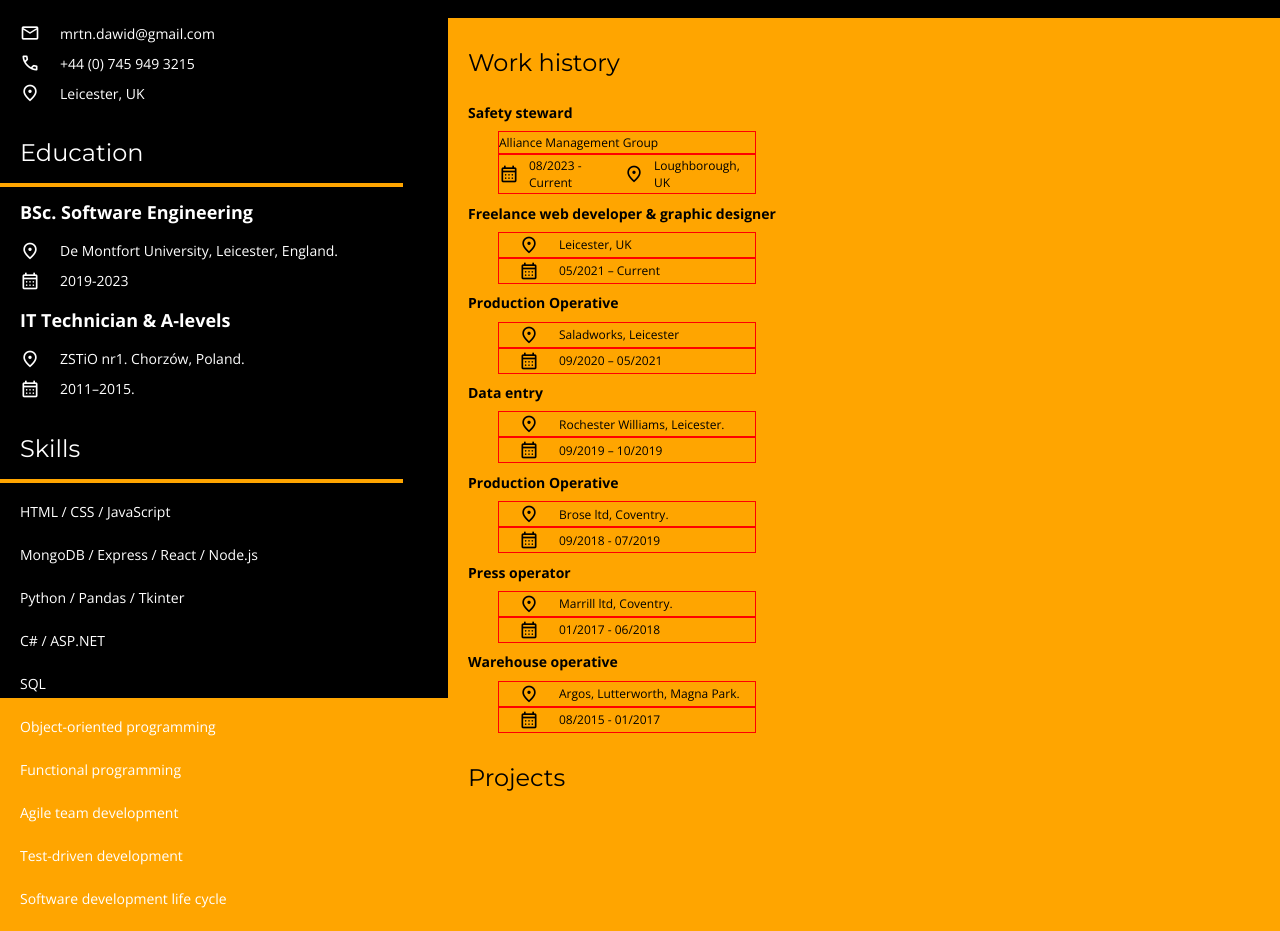
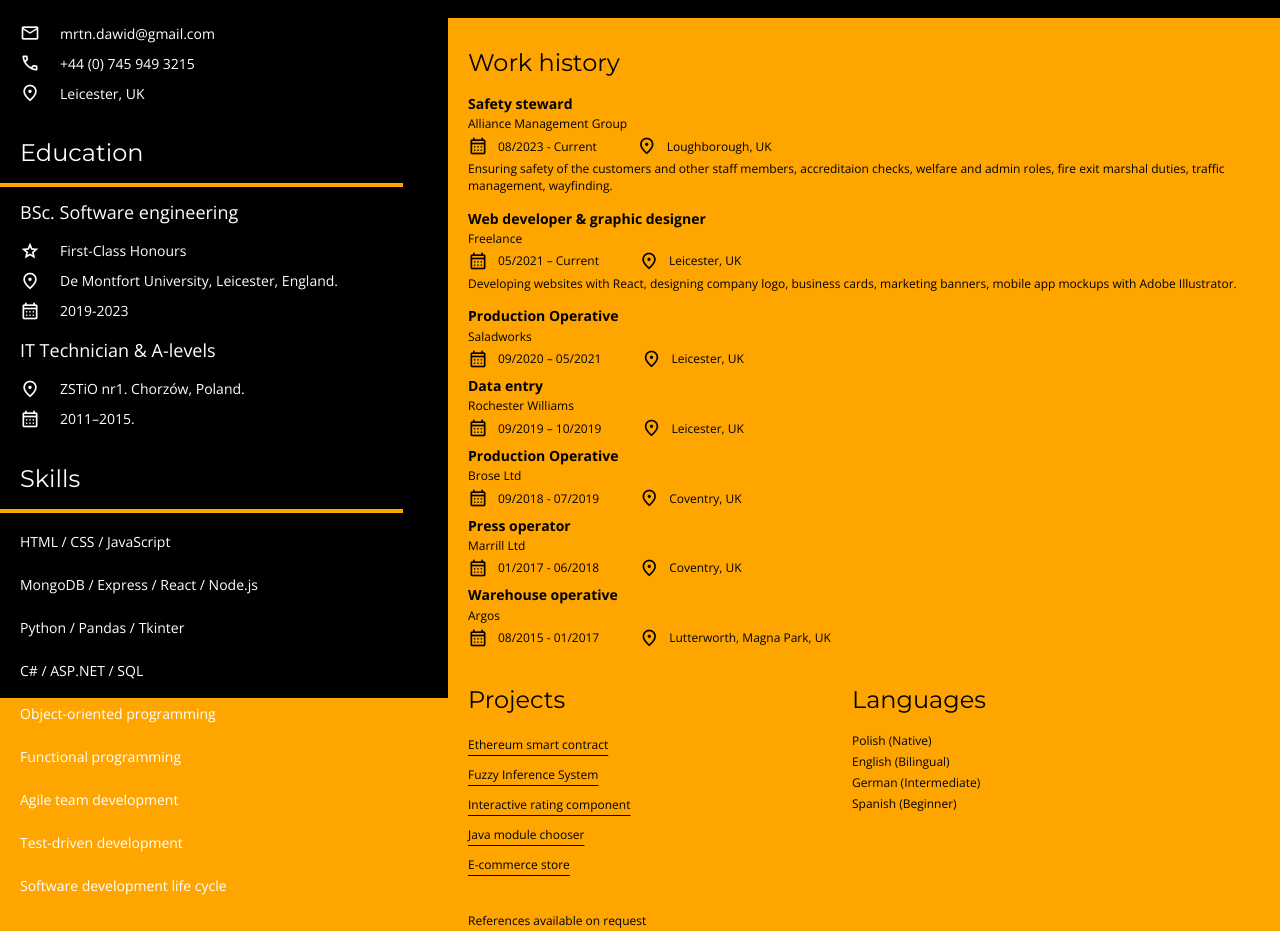
Before and after one commit to greenMakaroni/html-resume, a plain HTML site: page index.html in a window 1280 px wide. Shown: the part 180-1111 px from the top of the page. Drawn offline with nearby package versions, Linux system fonts and the light colour scheme.

Commit message:
finish software resume

```diff
--- a/index.css
+++ b/index.css
@@ -15,7 +15,7 @@
 
 .override-margin {
     margin-right: 10px;
-    margin-left: 0;
+    margin-left: 20px;
 }
 
 .zeroMP {
@@ -112,7 +112,7 @@ a {
     color: white;
     font-family: 'Open Sans', sans-serif;
     font-size: 18px;
-    font-weight: 600;
+    font-weight: 400;
 }
 
 .skills-item {
@@ -150,18 +150,17 @@ a {
 }
 
 .work-item {
-    width: 20vw;
     display: flex;
     align-items: center;
-    margin-left: 50px;
+    margin-left: 20px;
     font-family: 'Open Sans', sans-serif;
     font-size: 12px;
     font-weight: 400;
     padding-bottom: 2px;
     padding-top: 2px;
     color: black;
-    border: 1px solid red;
 }
+
 
 .workHeader {
     margin-left: 20px;
@@ -169,4 +168,43 @@ a {
     font-family: 'Open Sans', sans-serif;
     font-size: 14px;
     font-weight: 600;
+    line-height: 1px;
 }
+
+.flexRow {
+    display: flex;
+    flex-direction: row;
+    margin-bottom: 5px;
+    margin-left: -20px;
+}
+
+
+.minusMargin {
+    margin-top: -5px;
+}
+
+.project {
+    color: black;
+    margin-left: 20px;
+    font-family: 'Open Sans', sans-serif;
+    font-size: 12px;
+    font-weight: 400;
+    line-height: 30px;
+}
+
+.projects {
+    display: flex;
+    flex-direction: column;
+    width: 30vw;
+}
+
+.languages {
+    display: flex;
+    flex-direction: column;
+    width: 30vw;
+}
+
+.projectsLanguages {
+    display: flex;
+    flex-direction: row;
+}
--- a/index.html
+++ b/index.html
@@ -61,7 +61,13 @@
             </p>
             <h1 class="customHeader"> Education </h1>
             <div class="break"></div>
-        <h1 class="eduHeader"> BSc. Software Engineering</h1>
+            <h1 class="eduHeader"> BSc. Software engineering</h1>
+            <p class="contact-item zeroMP">
+                <span class="material-symbols-outlined">
+                    grade
+                </span>
+                First-Class Honours
+            </p>
             <p class="contact-item zeroMP">
                 <span class="material-symbols-outlined">
                     location_on
@@ -100,10 +106,7 @@
                 Python / Pandas / Tkinter
             </p>
             <p class="skills-item">
-           C# / ASP.NET
-        </p>
-        <p class="skills-item">
-            SQL
+                C# / ASP.NET / SQL
             </p>
             <p class="skills-item">
                 Object-oriented programming
@@ -124,104 +127,182 @@
         <div class="rightCol zeroMP">
             <h1 class="customRightHeader"> Work history </h1>
             <h1 class="workHeader"> Safety steward</h1>
-        <p class="work-item zeroMP">  Alliance Management Group</p>
+            <p class="work-item zeroMP "> Alliance Management Group</p>
+            <div class="flexRow">
                 <p class="work-item zeroMP">
-
                     <span class="material-symbols-outlined override-margin">
                         calendar_month
                     </span>
                     08/2023 - Current
+                </p>
+                <p class="work-item zeroMP">
                     <span class="material-symbols-outlined override-margin">
                         location_on
                     </span>
                     Loughborough, UK
                 </p>
+            </div>
+            <p class="work-item minusMargin ">
+                Ensuring safety of the customers and other staff members, accreditaion checks, welfare and admin roles, fire exit marshal duties, traffic management, wayfinding.
+            </p>
 
-
-        <h1 class="workHeader"> Freelance web developer & graphic designer </h1>
+            <h1 class="workHeader"> Web developer & graphic designer </h1>
+            <p class="work-item zeroMP ">
+                Freelance
+            </p>
+            <div class="flexRow">
                 <p class="work-item zeroMP">
-            <span class="material-symbols-outlined">
+                    <span class="material-symbols-outlined override-margin">
+                        calendar_month
+                    </span>
+                    05/2021 – Current
+                </p>
+                <p class="work-item zeroMP">
+                    <span class="material-symbols-outlined override-margin">
                         location_on
                     </span>
                     Leicester, UK
                 </p>
-        <p class="work-item zeroMP">
-            <span class="material-symbols-outlined">
-                calendar_month
-            </span>
-            05/2021 – Current
+            </div>
+            <p class="work-item minusMargin ">
+                Developing websites with React, designing company logo, business cards, marketing banners, mobile app mockups with Adobe Illustrator.
             </p>
 
+
+
             <h1 class="workHeader"> Production Operative </h1>
+            <p class="work-item zeroMP ">
+                Saladworks
+            </p>
+            <div class="flexRow">
                 <p class="work-item zeroMP">
-            <span class="material-symbols-outlined">
-                location_on
-            </span>
-            Saladworks, Leicester
-        </p>
-        <p class="work-item zeroMP">
-            <span class="material-symbols-outlined">
+                    <span class="material-symbols-outlined override-margin">
                         calendar_month
                     </span>
                     09/2020 – 05/2021
                 </p>
+                <p class="work-item zeroMP">
+                    <span class="material-symbols-outlined override-margin">
+                        location_on
+                    </span>
+                    Leicester, UK
+                </p>
+            </div>
 
             <h1 class="workHeader"> Data entry </h1>
+            <p class="work-item zeroMP ">
+                Rochester Williams
+            </p>
+            <div class="flexRow">
                 <p class="work-item zeroMP">
-            <span class="material-symbols-outlined">
-                location_on
-            </span>
-            Rochester Williams, Leicester.
-        </p>
-        <p class="work-item zeroMP">
-            <span class="material-symbols-outlined">
+                    <span class="material-symbols-outlined override-margin">
                         calendar_month
                     </span>
                     09/2019 – 10/2019
                 </p>
+                <p class="work-item zeroMP">
+                    <span class="material-symbols-outlined override-margin">
+                        location_on
+                    </span>
+                    Leicester, UK
+                </p>
+            </div>
 
             <h1 class="workHeader"> Production Operative </h1>
+            <p class="work-item zeroMP ">
+                Brose Ltd
+            </p>
+            <div class="flexRow">
                 <p class="work-item zeroMP">
-            <span class="material-symbols-outlined">
-                location_on
-            </span>
-            Brose ltd, Coventry.
-        </p>
-        <p class="work-item zeroMP">
-            <span class="material-symbols-outlined">
+                    <span class="material-symbols-outlined override-margin">
                         calendar_month
                     </span>
                     09/2018 - 07/2019
                 </p>
+                <p class="work-item zeroMP">
+                    <span class="material-symbols-outlined override-margin">
+                        location_on
+                    </span>
+                    Coventry, UK
+                </p>
+            </div>
+
+
 
             <h1 class="workHeader"> Press operator </h1>
+            <p class="work-item zeroMP ">
+                Marrill Ltd
+            </p>
+            <div class="flexRow">
                 <p class="work-item zeroMP">
-            <span class="material-symbols-outlined">
-                location_on
-            </span>
-            Marrill ltd, Coventry.
-        </p>
-        <p class="work-item zeroMP">
-            <span class="material-symbols-outlined">
+                    <span class="material-symbols-outlined override-margin">
                         calendar_month
                     </span>
                     01/2017 - 06/2018
                 </p>
+                <p class="work-item zeroMP">
+                    <span class="material-symbols-outlined override-margin">
+                        location_on
+                    </span>
+                    Coventry, UK
+                </p>
+            </div>
+
+
 
             <h1 class="workHeader"> Warehouse operative </h1>
+            <p class="work-item zeroMP ">
+                Argos
+            </p>
+
+            <div class="flexRow">
                 <p class="work-item zeroMP">
-            <span class="material-symbols-outlined">
-                location_on
-            </span>
-            Argos, Lutterworth, Magna Park.
-        </p>
-        <p class="work-item zeroMP">
-            <span class="material-symbols-outlined">
+                    <span class="material-symbols-outlined override-margin">
                         calendar_month
                     </span>
                     08/2015 - 01/2017
                 </p>
+                <p class="work-item zeroMP">
+                    <span class="material-symbols-outlined override-margin">
+                        location_on
+                    </span>
+                    Lutterworth, Magna Park, UK
+                </p>
+            </div>
+
+            <div class="projectsLanguages">
+                <div class="projects">
                     <h1 class="customRightHeader"> Projects </h1>
+                    <a class="project" href="https://github.com/greenMakaroni/FYP"> Ethereum smart contract </a>
+                    <a class="project" href="https://github.com/greenMakaroni/fuzzy_logic_coursework"> Fuzzy Inference
+                        System </a>
+                    <a class="project" href="https://greenmakaroni.github.io/Interactive-rating-component/"> Interactive
+                        rating component </a>
+                    <a class="project" href="https://github.com/greenMakaroni/Module-Chooser-GUI"> Java module chooser
+                    </a>
+                    <a class="project" href="https://github.com/greenMakaroni/react-commercejs-storefront"> E-commerce
+                        store </a>
+                </div>
+                <div class="languages">
+                    <h1 class="customRightHeader"> Languages </h1>
+                    <p class="work-item zeroMP">
+                        Polish (Native)
+                    </p>
+                    <p class="work-item zeroMP">
+                        English (Bilingual)
+                    </p>
+                    <p class="work-item zeroMP">
+                        German (Intermediate)
+                    </p>
+                    <p class="work-item zeroMP">
+                        Spanish (Beginner)
+                    </p>
+                </div>
+            </div>
+            <br>
+            <p class="work-item">References available on request</p>
+
+
         </div>
     </div>
 </body>
```
Lines whose indentation alone changed are shown as unchanged.
